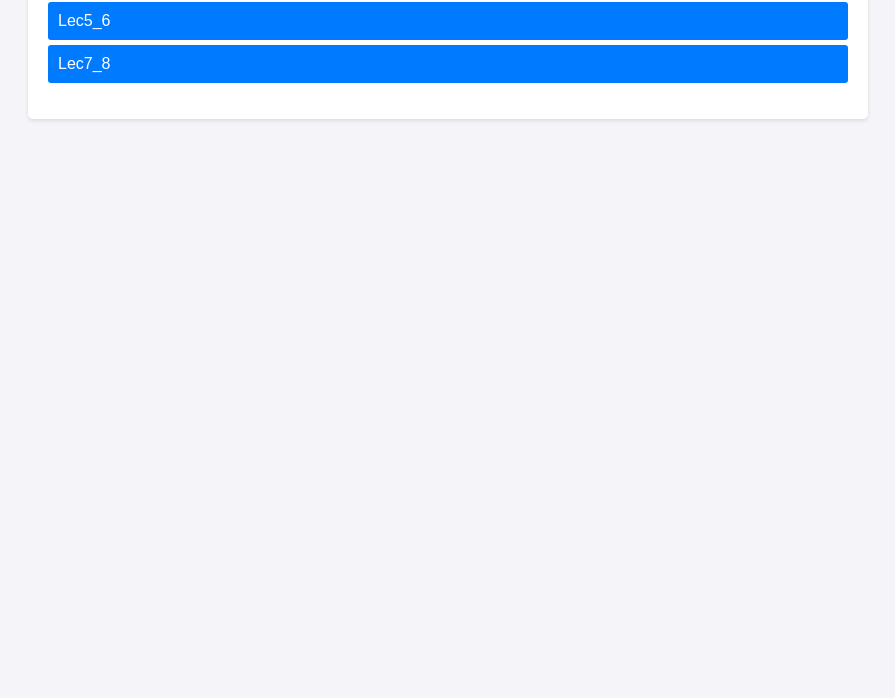
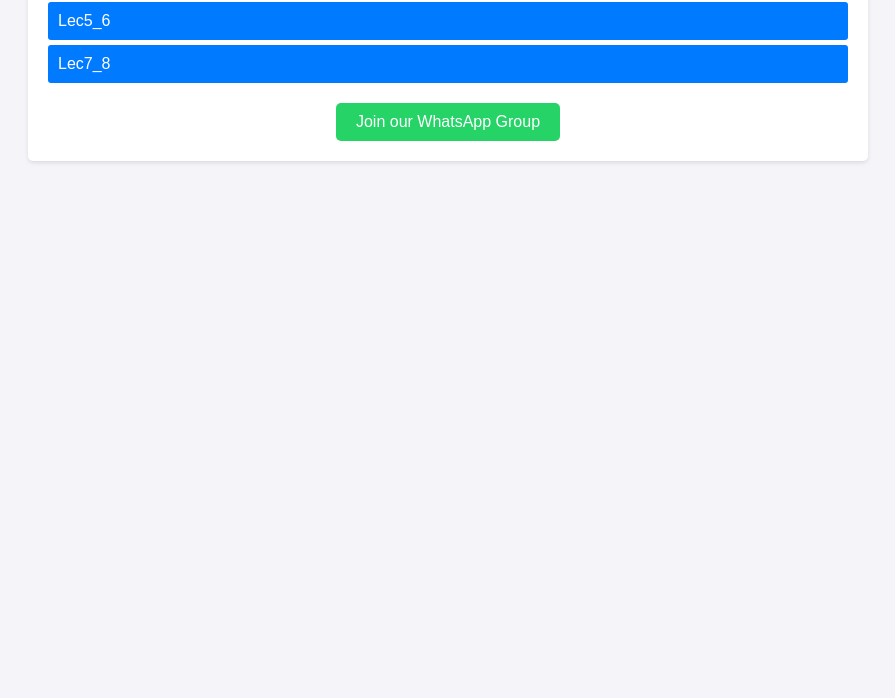
Before and after one commit to 3bdalrhmanS3d/ForIT, a plain HTML site: page lectures.html in a window 1280 px wide. Shown: the part 102-800 px from the top of the page, without its empty margins (192-1087 px from the left). Drawn offline with Linux system fonts and the light colour scheme.

Commit message:
Add WhatsApp group button to lecture selection page

```diff
--- a/lectures.html
+++ b/lectures.html
@@ -5,6 +5,26 @@
     <meta name="viewport" content="width=device-width, initial-scale=1.0">
     <title>Select a Lecture</title>
     <link rel="stylesheet" href="style.css">
+    <style>
+        #whatsapp-group {
+            margin-top: 20px;
+            text-align: center;
+        }
+
+        #whatsapp-group button {
+            background-color: #25D366;
+            color: white;
+            border: none;
+            padding: 10px 20px;
+            font-size: 16px;
+            cursor: pointer;
+            border-radius: 5px;
+        }
+
+        #whatsapp-group button:hover {
+            background-color: #1EBEA5;
+        }
+    </style>
 </head>
 <body>
     <div id="app">
@@ -12,6 +32,9 @@
             <h2>Select a Lecture</h2>
             <ul id="lectures"></ul>
         </div>
+        <div id="whatsapp-group">
+            <button onclick="window.location.href='https://chat.whatsapp.com/DpXAXowhzIqACwd2USVka0'">Join our WhatsApp Group</button>
+        </div>
     </div>
     <script src="lectures.js"></script>
 </body>
```
